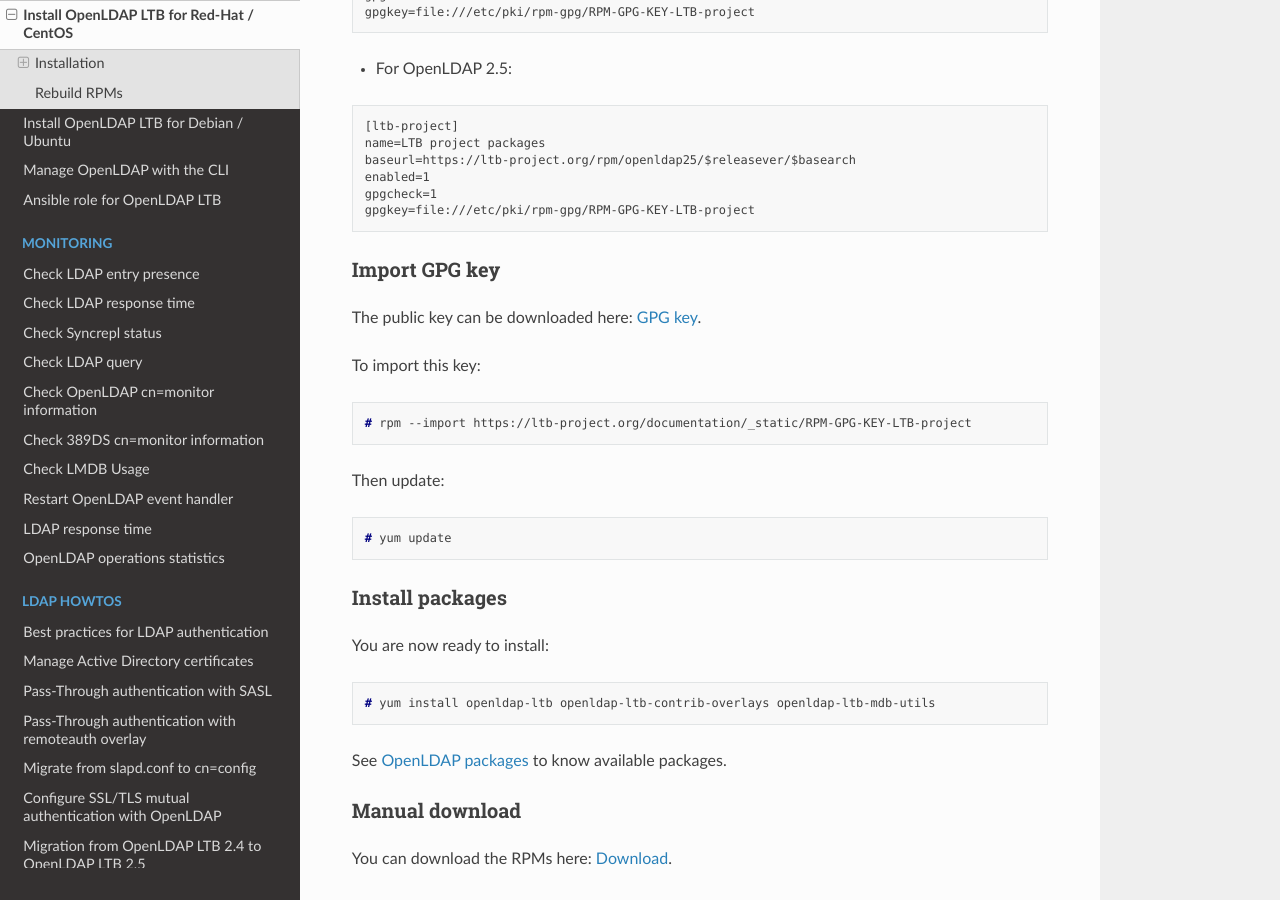
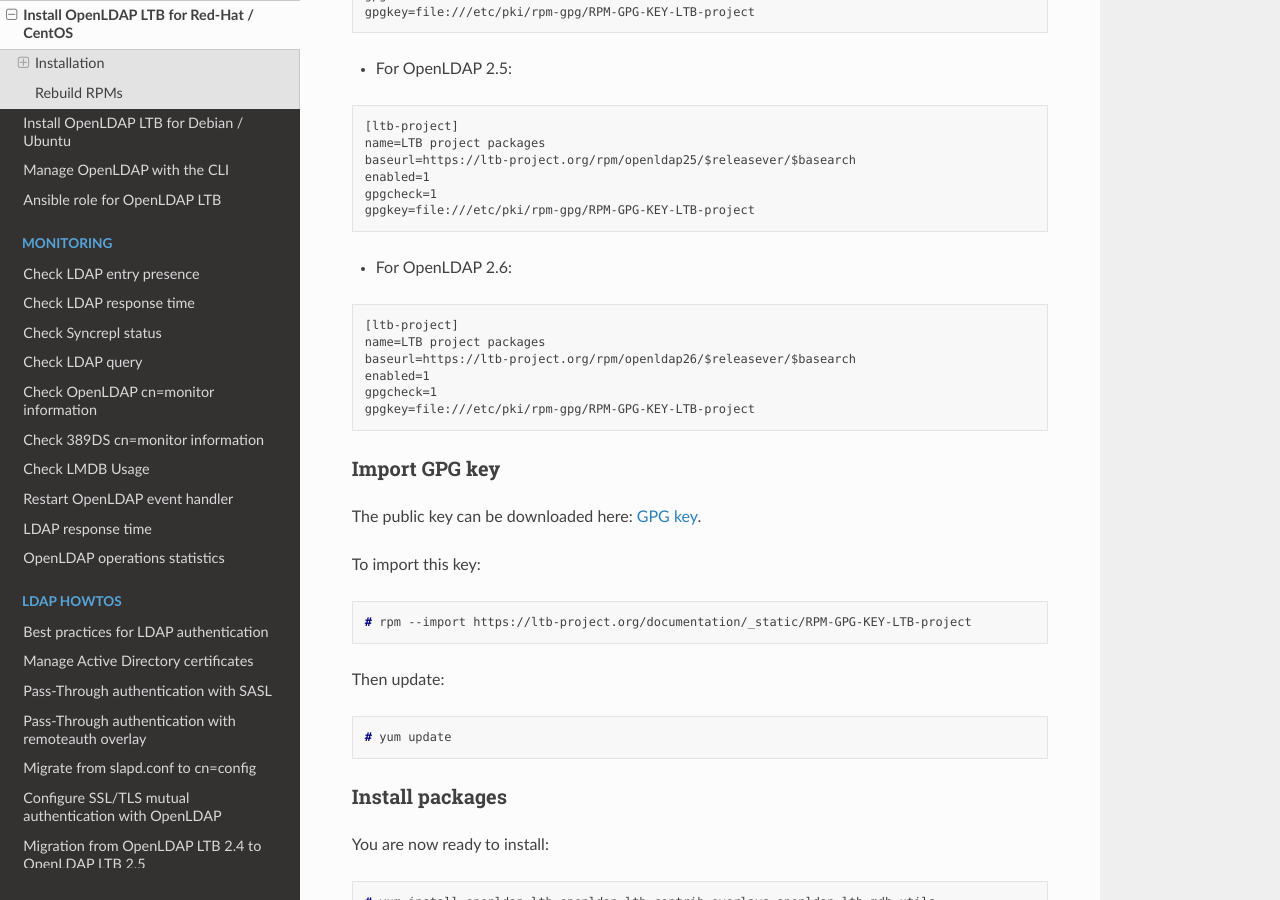
Before and after one commit to ltb-project/documentation, a Sphinx documentation site: the page built from source/openldap-rpm.rst, in a window 1280 px wide and 900 px high, scrolled down 695 px. Built offline with Sphinx 7.4.7 and the Read the Docs theme 2.0.0, drawn with Linux system fonts in a browser that asks for light colours.

Commit message:
RPM repository for OpenLDAP 2.6

```diff
--- a/source/openldap-rpm.rst
+++ b/source/openldap-rpm.rst
@@ -38,6 +38,17 @@
     [ltb-project]
     name=LTB project packages
     baseurl=https://ltb-project.org/rpm/openldap25/$releasever/$basearch
+    enabled=1
+    gpgcheck=1
+    gpgkey=file:///etc/pki/rpm-gpg/RPM-GPG-KEY-LTB-project
+
+* For OpenLDAP 2.6:
+
+::
+
+    [ltb-project]
+    name=LTB project packages
+    baseurl=https://ltb-project.org/rpm/openldap26/$releasever/$basearch
     enabled=1
     gpgcheck=1
     gpgkey=file:///etc/pki/rpm-gpg/RPM-GPG-KEY-LTB-project
```
